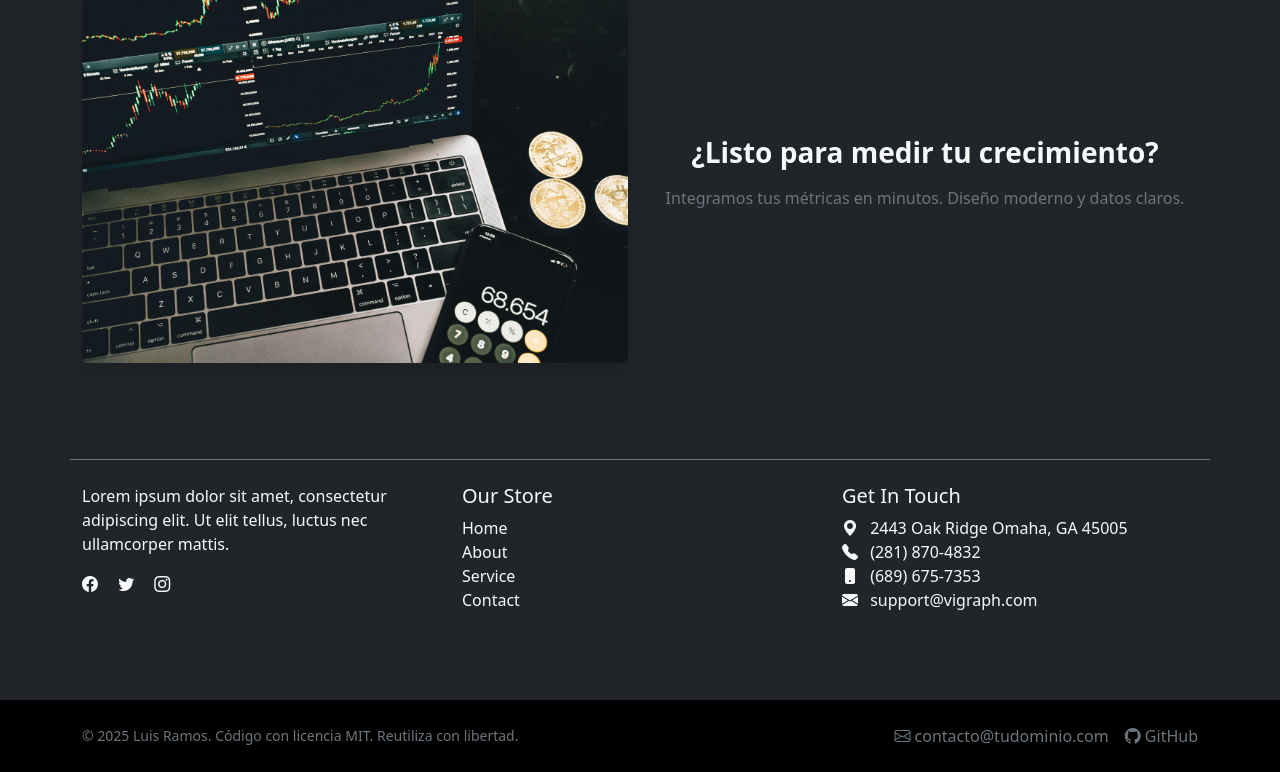
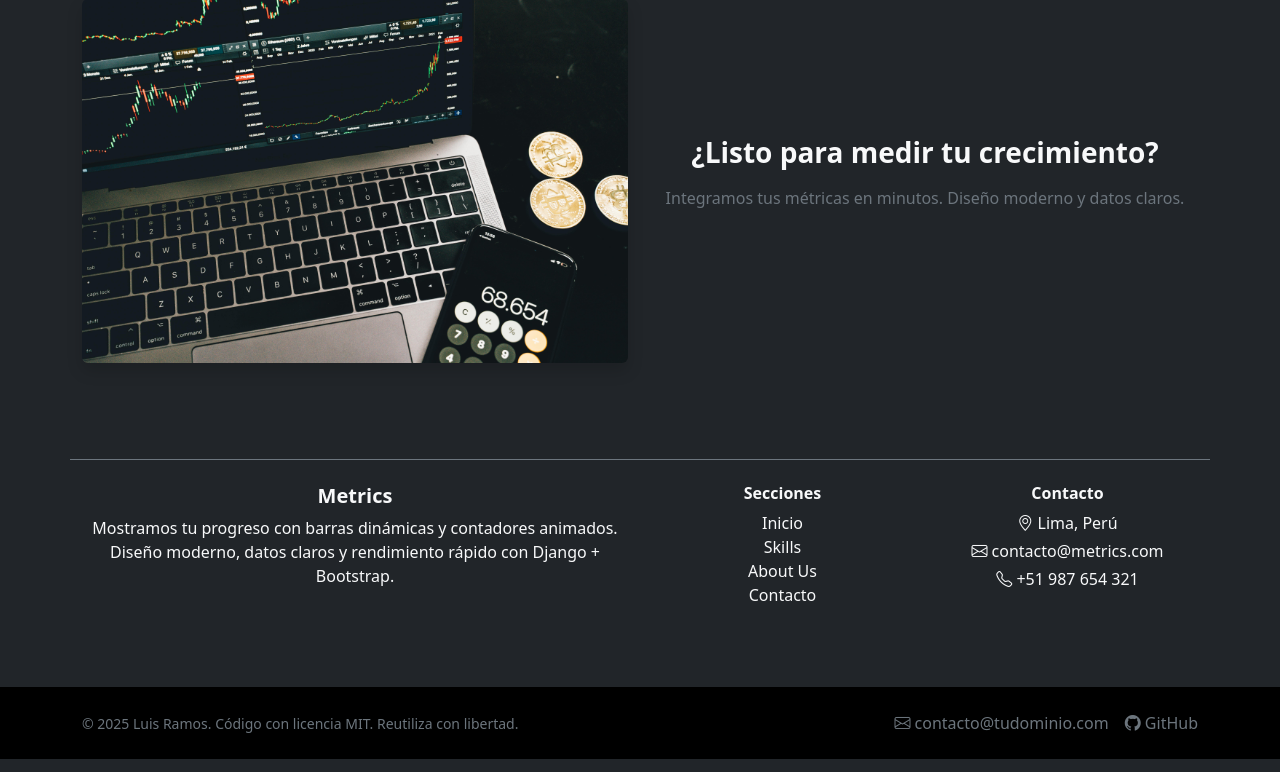
Before and after one commit to luisAngelDev/django-skill-metrics, a Django app: page / in a window 1280 px wide. Shown: the part 1218-1990 px from the top of the page. Run offline with Django 5.2, Linux system fonts and the light colour scheme.

Commit message:
feat: modificar seccion footer y enlaces

```diff
--- a/metrics/templates/metrics/our_metrics.html
+++ b/metrics/templates/metrics/our_metrics.html
@@ -147,39 +147,34 @@
 <!-- Footer Section -->
 <section class="bg-dark text-light py-5">
   <div class="container">
-    <div class="row pt-4 border-top border-secondary">
+    <div class="row pt-4 border-top border-secondary text-center">
 
       <!-- Logo y descripción -->
-      <div class="col-md-4 mb-4">
-
-        <p>Lorem ipsum dolor sit amet, consectetur adipiscing elit. Ut elit tellus, luctus nec ullamcorper mattis.</p>
-        <div>
-          <a href="#" class="text-light me-3"><i class="bi bi-facebook"></i></a>
-          <a href="#" class="text-light me-3"><i class="bi bi-twitter"></i></a>
-          <a href="#" class="text-light"><i class="bi bi-instagram"></i></a>
-        </div>
+      <div class="col-md-6 mb-3">
+        <h5 class="fw-bold">Metrics</h5>
+        <p>
+          Mostramos tu progreso con barras dinámicas y contadores animados.
+          Diseño moderno, datos claros y rendimiento rápido con Django + Bootstrap.
+        </p>
       </div>
 
-      <!-- Enlaces -->
-      <div class="col-md-4 mb-4">
-        <h5>Our Store</h5>
+       <!-- Links útiles -->
+       <div class="col-md-3 mb-3">
+        <h6 class="fw-bold">Secciones</h6>
         <ul class="list-unstyled">
-          <li><a href="#" class="text-light text-decoration-none">Home</a></li>
-          <li><a href="#" class="text-light text-decoration-none">About</a></li>
-          <li><a href="#" class="text-light text-decoration-none">Service</a></li>
-          <li><a href="#" class="text-light text-decoration-none">Contact</a></li>
+          <li><a href="#inicio" class="text-decoration-none text-light">Inicio</a></li>
+          <li><a href="#skills" class="text-decoration-none text-light">Skills</a></li>
+          <li><a href="#about" class="text-decoration-none text-light">About Us</a></li>
+          <li><a href="#contact" class="text-decoration-none text-light">Contacto</a></li>
         </ul>
       </div>
 
       <!-- Contacto -->
-      <div class="col-md-4 mb-4">
-        <h5>Get In Touch</h5>
-        <ul class="list-unstyled">
-          <li><i class="bi bi-geo-alt-fill me-2"></i> 2443 Oak Ridge Omaha, GA 45005</li>
-          <li><i class="bi bi-telephone-fill me-2"></i> (281) 870-4832</li>
-          <li><i class="bi bi-phone-fill me-2"></i> (689) 675-7353</li>
-          <li><i class="bi bi-envelope-fill me-2"></i> support@vigraph.com</li>
-        </ul>
+      <div class="col-md-3 mb-3">
+        <h6 class="fw-bold">Contacto</h6>
+        <p class="mb-1"><i class="bi bi-geo-alt"></i> Lima, Perú</p>
+        <p class="mb-1"><i class="bi bi-envelope"></i> contacto@metrics.com</p>
+        <p><i class="bi bi-telephone"></i> +51 987 654 321</p>
       </div>
     </div>
 
```
